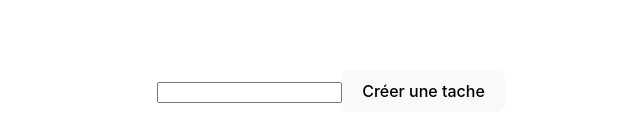
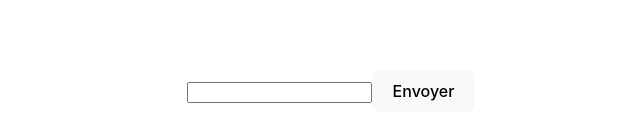
Before and after one commit to Tatiana-Juin/todo-list-react, a React (Vite) app: page / in a window 1280 px wide. Shown: the part 301-440 px from the top of the page, without its empty margins (309-949 px from the left). Built offline with nearby package versions, Linux system fonts and the light colour scheme.

Commit message:
Modification du code pour créer une key unique

```diff
--- a/src/App.jsx
+++ b/src/App.jsx
@@ -5,17 +5,14 @@ import CardData from './Components/Card'
 
 import './App.css'
 
+// variable pour que les key de la liste soit unique
+let nextId=0;
+
 function App() {
-
     //Pour récupérer la valeur
     const [dataValue,setDataValue] = useState('');
     // Pour ajouter la tache au tableau
     const [tasks,setTasks] = useState([]);
-
-    // Compteur pour créer un identifiant unique
-    // const [uniqueId,setUniqueId] = useState(0);
-
-
 
     // Function pour récupérer la valeur saisie
     function handleValue(e){
@@ -28,24 +25,23 @@ function App() {
       // Pour afficher la valeur du card quand c'est different de vide
       if(dataValue.trim() !=""){
         // Ajouter une valeur au tableau
-        setTasks([...tasks,dataValue]);
+        setTasks([
+          ...tasks,
+          {id:nextId++,name:dataValue}
+        ]);
       // Initialiser la valeur dans le bouton input ( champs de texte )
         setDataValue('');
       }
 
     }
-    // POUR LE COMPTEUR
-    // function handleUniqueKey(){
-    //   setUniqueId(uniqueId => uniqueId+1);
-    //   return `${uniqueId}`;
-    // }
+
 
     return (
       <>
         {/* POUR AFFICHER LE FORMULAIRE */}
-        <form onSubmit={handleTask}>
-          <input type="text" onChange={handleValue} value={dataValue}  />
-          <button >Créer une tache</button>
+        <form >
+            <input type="text" onChange={handleValue}  />
+            <button onClick={handleTask}>Envoyer</button>
         </form>
 
         {/* APPELLE DU COMPOSANT CardData  */}
--- a/src/Components/Card.jsx
+++ b/src/Components/Card.jsx
@@ -4,20 +4,15 @@ import { useState } from 'react';
 
 export default function CardData({datas}) {
 
-  // SUPPRIMER
-  const [deleteValue,setDeleteValue] = useState(datas);
 
 
-  function handleDelete(){
-    // POUR SUPPRIMER UNE VALEUR
-  }
   return (
     <>
     {/* AFFICHER TOUS LES ELEMENTS DU TABLEAU AINSI QUE LE BOUTON MODIFIER ET SUPPRIMER  */}
         <ul>
             {datas.map(
               data=>
-                <li key={data}>{data} <button>Modifier</button> <button onClick={handleDelete}>Supprimer</button>  </li>
+                <li key={data.id}>{data.name} <button>Modifier</button> <button >Supprimer</button>  </li>
 
               )}
         </ul>
```
